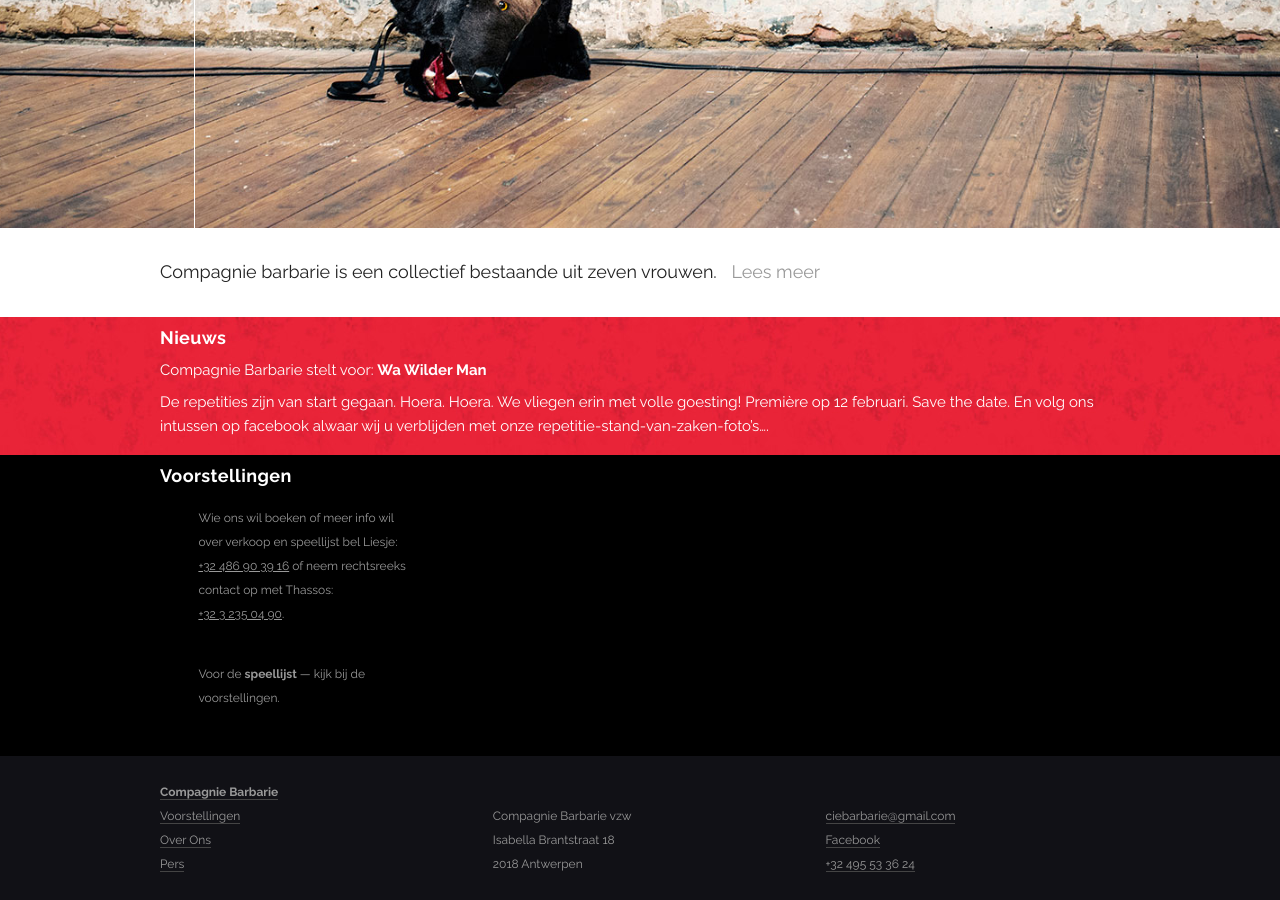
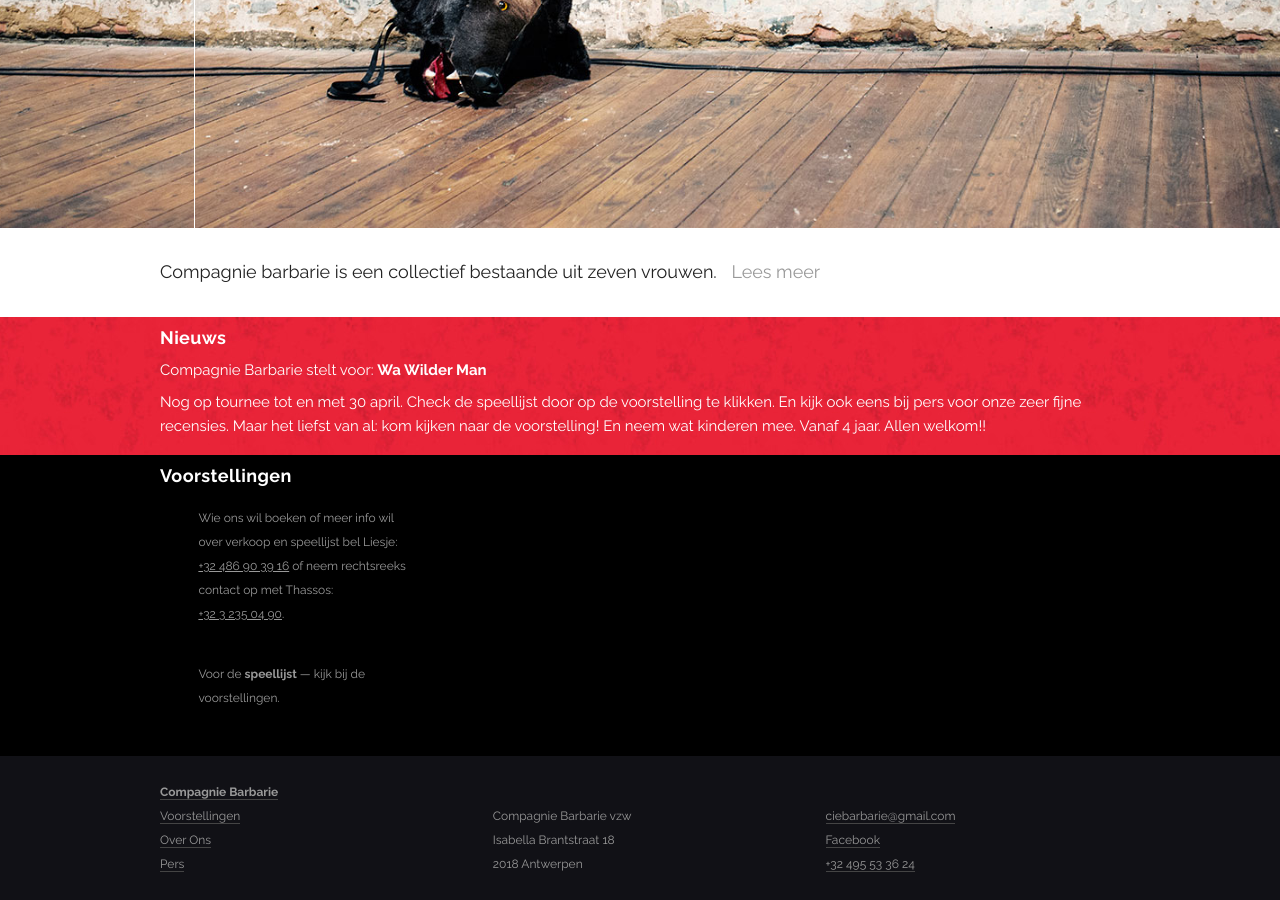
Before and after one commit to ciebarbarie/ciebarbarie, a Jekyll site: the page built from index.md, in a window 1280 px wide and 900 px high, scrolled down 717 px. Built offline with Jekyll 4.4.1, drawn with Linux system fonts in a browser that asks for light colours; some web fonts are replaced.

Commit message:
Update index.md

```diff
--- a/index.md
+++ b/index.md
@@ -4,7 +4,4 @@ layout: homepage
 
 Compagnie Barbarie stelt voor: <strong>Wa Wilder Man</strong>
 
-De repetities zijn van start gegaan. Hoera. Hoera.
-We vliegen erin met volle goesting!
-Première op 12 februari. Save the date.
-En volg ons intussen op facebook alwaar wij u verblijden met onze repetitie-stand-van-zaken-foto's....
+Nog op tournee tot en met 30 april. Check de speellijst door op de voorstelling te klikken. En kijk ook eens bij pers voor onze zeer fijne recensies. Maar het liefst van al: kom kijken naar de voorstelling! En neem wat kinderen mee. Vanaf 4 jaar. Allen welkom!!
```
